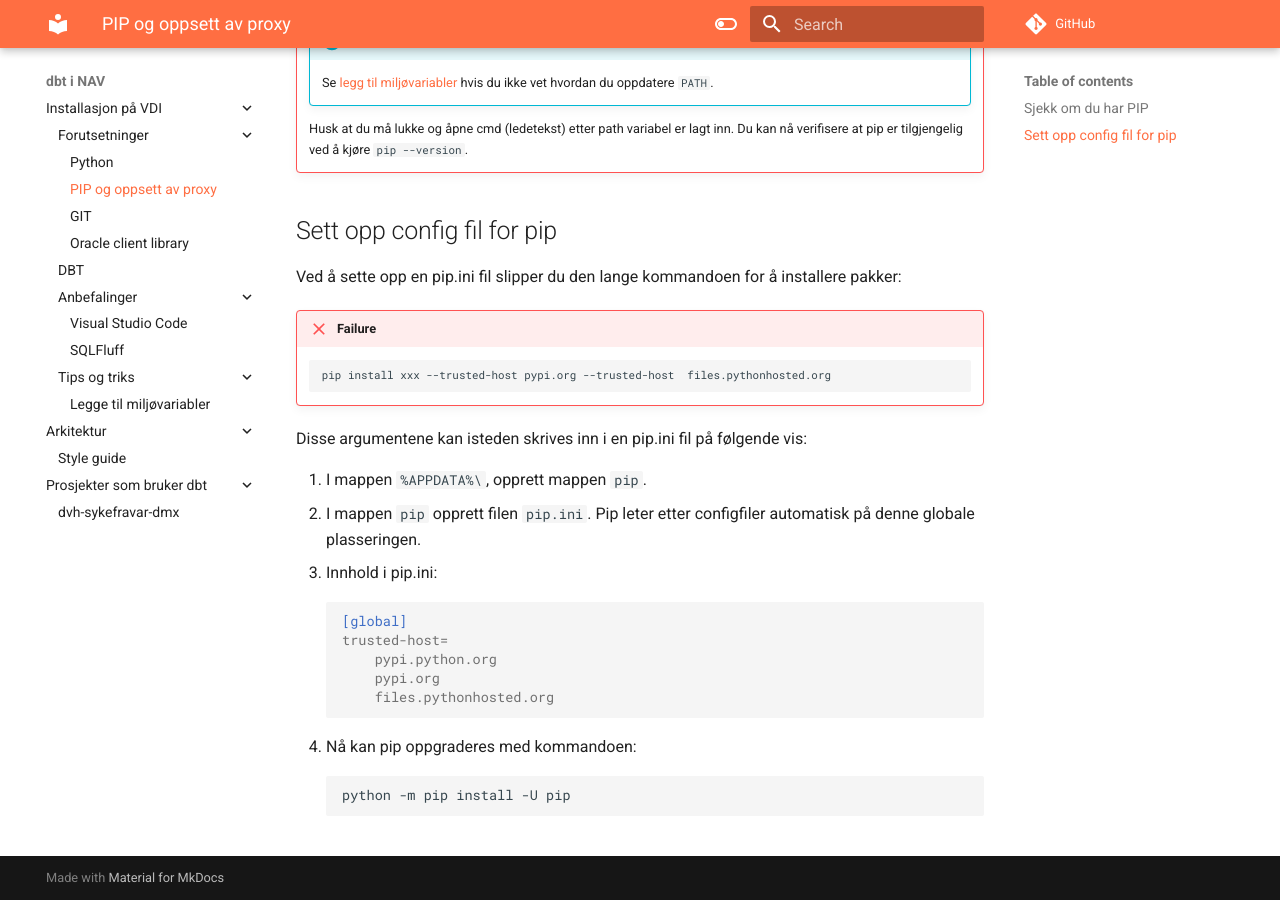
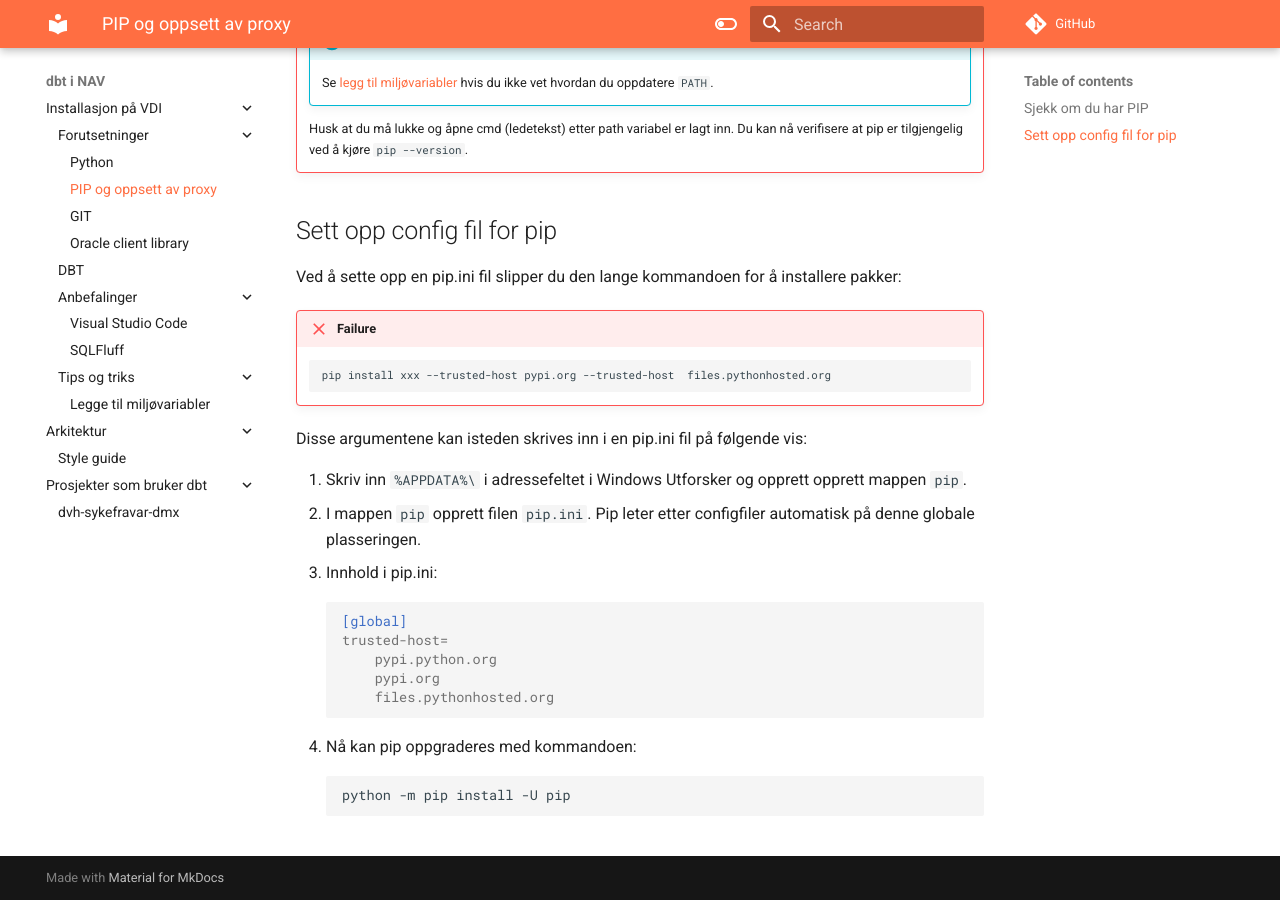
Before and after one commit to navikt/dbt-i-nav, an MkDocs documentation site: the page built from docs/vdi/pip.md, in a window 1280 px wide and 900 px high, scrolled down 821 px. Built offline with MkDocs 1.6.1 and Material for MkDocs 9.7.7, drawn with Linux system fonts in a browser that asks for light colours; comment, search, counter and statistics services are not loaded.

Commit message:
Update pip.md

````diff
--- a/docs/vdi/pip.md
+++ b/docs/vdi/pip.md
@@ -53,7 +53,7 @@ Ved å sette opp en pip.ini fil slipper du den lange kommandoen for å installer
     ```
 Disse argumentene kan isteden skrives inn i en pip.ini fil på følgende vis:
 
-1. I mappen `%APPDATA%\`, opprett mappen `pip`.
+1. Skriv inn `%APPDATA%\` i adressefeltet i Windows Utforsker og opprett opprett mappen `pip`.
 2. I mappen `pip` opprett filen `pip.ini`. Pip leter etter configfiler automatisk på denne globale plasseringen.
 3. Innhold i pip.ini:
 ```ini
````
